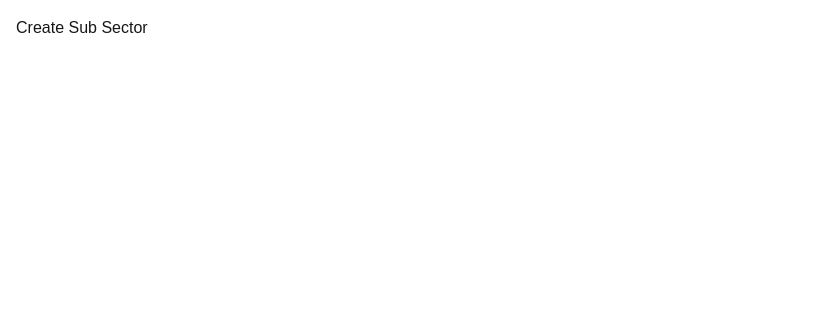
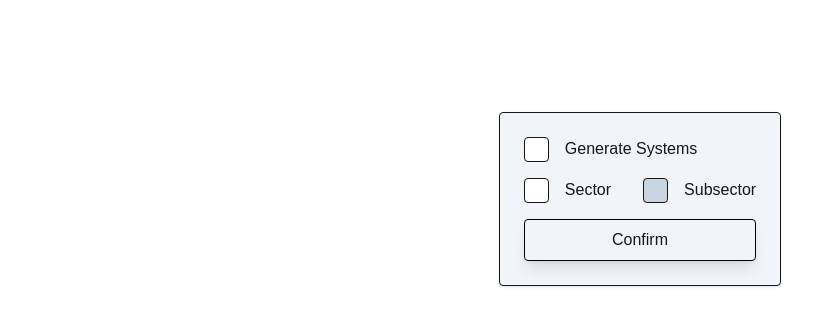
Before and after one commit to ellebell43/my-website, a Next.js app: page /mapper in a window 1280 px wide. Shown: the top 326 px of the page, without its empty margins (0-828 px from the left). Built offline with nearby package versions, Linux system fonts and the light colour scheme.

Commit message:
hex grid generation prompt

```diff
--- a/app/components/map-components.tsx
+++ b/app/components/map-components.tsx
@@ -64,47 +64,43 @@ export const HexColDouble = (props: { id: number, start: number, possibleSystem?
 
 // Create a hex grid, 8 x 10 hexes
 // startX and startY determines the x,y label for the first hex. All other hexes are based on that. Values are truncated to work within sector dimensions.
-export const Subsector = (props: { startX: 1 | 9 | 17 | 25, startY: 1 | 11 | 21 | 31 }) => {
-  const { startX, startY } = props
+export const Subsector = (props: { startX: 1 | 9 | 17 | 25, startY: 1 | 11 | 21 | 31, generateSystems: boolean }) => {
+  const { startX, startY, generateSystems } = props
   return (
     <div className="flex relative">
-      <HexColDouble id={startX} start={startY} possibleSystem={true} />
-      <HexColDouble id={startX + 2} start={startY} possibleSystem={true} />
-      <HexColDouble id={startX + 4} start={startY} possibleSystem={true} />
-      <HexColDouble id={startX + 6} start={startY} possibleSystem={true} />
+      <HexColDouble id={startX} start={startY} possibleSystem={generateSystems} />
+      <HexColDouble id={startX + 2} start={startY} possibleSystem={generateSystems} />
+      <HexColDouble id={startX + 4} start={startY} possibleSystem={generateSystems} />
+      <HexColDouble id={startX + 6} start={startY} possibleSystem={generateSystems} />
       <div className="absolute top-0 left-[.2in] w-full h-full border" />
     </div>
   )
 }
 
-// Create a full sector, 32 x 40 hex grid
-export const Sector = () => {
+// Row of 4 subsectors
+export const SubsectorRow = (props: { row: 1 | 2 | 3 | 4, generateSystems: boolean }) => {
+  const { row, generateSystems } = props
+  //@ts-expect-error
+  const y: 1 | 11 | 21 | 31 = (row - 1) * 10 + 1
   return (
-    <div className="p-4">
-      <div className="flex" id="row1">
-        <Subsector startX={1} startY={1} />
-        <Subsector startX={9} startY={1} />
-        <Subsector startX={17} startY={1} />
-        <Subsector startX={25} startY={1} />
-      </div>
-      <div className="flex" id="row2">
-        <Subsector startX={1} startY={11} />
-        <Subsector startX={9} startY={11} />
-        <Subsector startX={17} startY={11} />
-        <Subsector startX={25} startY={11} />
-      </div>
-      <div className="flex" id="row3">
-        <Subsector startX={1} startY={21} />
-        <Subsector startX={9} startY={21} />
-        <Subsector startX={17} startY={21} />
-        <Subsector startX={25} startY={21} />
-      </div>
-      <div className="flex" id="row4">
-        <Subsector startX={1} startY={31} />
-        <Subsector startX={9} startY={31} />
-        <Subsector startX={17} startY={31} />
-        <Subsector startX={25} startY={31} />
-      </div>
+    <div className="flex" id={`row${row}`}>
+      <Subsector startX={1} startY={y} generateSystems={generateSystems} />
+      <Subsector startX={9} startY={y} generateSystems={generateSystems} />
+      <Subsector startX={17} startY={y} generateSystems={generateSystems} />
+      <Subsector startX={25} startY={y} generateSystems={generateSystems} />
     </div>
   )
 }
+
+// Create a full sector, 32 x 40 hex grid
+export const Sector = (props: { generateSystems: boolean }) => {
+  const { generateSystems } = props
+  return (
+    <div className="p-4">
+      <SubsectorRow row={1} generateSystems={generateSystems} />
+      <SubsectorRow row={2} generateSystems={generateSystems} />
+      <SubsectorRow row={3} generateSystems={generateSystems} />
+      <SubsectorRow row={4} generateSystems={generateSystems} />
+    </div>
+  )
+}
--- /dev/null
+++ b/app/components/select-button.tsx
@@ -0,0 +1,12 @@
+import { ReactNode } from "react";
+
+export default function SelectButton(props: { enabled: boolean, setState: Function, label: string, reverseSetEnable?: boolean }) {
+  const { enabled, setState, label, reverseSetEnable } = props
+  return (
+    <button onClick={() => setState(reverseSetEnable ? enabled :
+      !enabled)} className="flex gap-4 hover:cursor-pointer hover:text-slate-500">
+      <div className={`w-[25px] h-[25px] border rounded ${enabled ? "bg-slate-300" : "bg-white"}`} />
+      <p>{label}</p>
+    </button>
+  )
+}
--- a/app/globals.css
+++ b/app/globals.css
@@ -39,6 +39,10 @@ body {
   clip-path: polygon(25% 0%, 75% 0%, 100% 50%, 75% 100%, 25% 100%, 0% 50%);
 }
 
-a {
-  @apply border-2 border-black py-1 px-3 rounded hover:cursor-pointer hover:bg-gray-200
+h1 {
+  @apply text-3xl my-4
 }
+
+.button-link {
+  @apply border border-black py-2 px-4 rounded hover:cursor-pointer hover:bg-gray-200 shadow-lg transition-all hover:shadow-none
+}
--- a/app/mapper/page.tsx
+++ b/app/mapper/page.tsx
@@ -1,14 +1,39 @@
 'use client'
 
-import { SubSector } from "../components/map-components"
 import { useState } from "react"
+import SelectButton from "../components/select-button"
+import { Sector, Subsector } from "../components/map-components"
 
 export default function Page() {
-  const [subSector, setSubSector] = useState<typeof SubSector>()
+  const [generateSystems, setGenerateSystems] = useState(false)
+  const [sector, setSector] = useState(false)
+  const [prompt, setPrompt] = useState(true)
+
+  const InitPrompt = () => {
+    return (
+      <div className="bg-slate-100 shadow border rounded w-fit mx-auto my-24 p-6 flex flex-col gap-4">
+        <SelectButton enabled={generateSystems} setState={setGenerateSystems} label="Generate Systems" />
+        <div className="flex gap-8">
+          <SelectButton enabled={sector} setState={setSector} label="Sector" />
+          <SelectButton enabled={!sector} setState={setSector} reverseSetEnable={true} label="Subsector" />
+        </div>
+        <button
+          onClick={() => {
+            setPrompt(false)
+          }}
+          className="button-link"
+        >
+          Confirm
+        </button>
+      </div>
+    )
+  }
+
+  if (prompt) return <InitPrompt />
   return (
-    <>
-      <button>Create Sub Sector</button>
-      {subSector ? subSector : <></>}
-    </>
+    <div>
+      <button className="button-link m-6" onClick={() => setPrompt(true)}>Regenerate</button>
+      {sector ? <Sector generateSystems={generateSystems} /> : <Subsector generateSystems={generateSystems} startX={1} startY={1} />}
+    </div>
   )
 }
--- a/app/page.tsx
+++ b/app/page.tsx
@@ -1,16 +1,10 @@
-'use client'
-
-import { useState } from "react"
 import Link from "next/link"
-import { Hex, HexCol, Sector } from "./components/map-components"
-import { randomSystem, System } from "./components/system"
 
 export default function Page() {
-  const [system, setSystem] = useState<System>()
-
   return (
     <>
-      <Link href="mapper">Mapper</Link>
+      <h1>Traveller Tools</h1>
+      <Link href="mapper" className="button-link">Sector Mapper</Link>
     </>
   )
 }
```
Also changed, not shown: app/mapper/api/route.ts (added, +10 -0 lines), app/util/starsystem.ts (+0 -7 lines).
